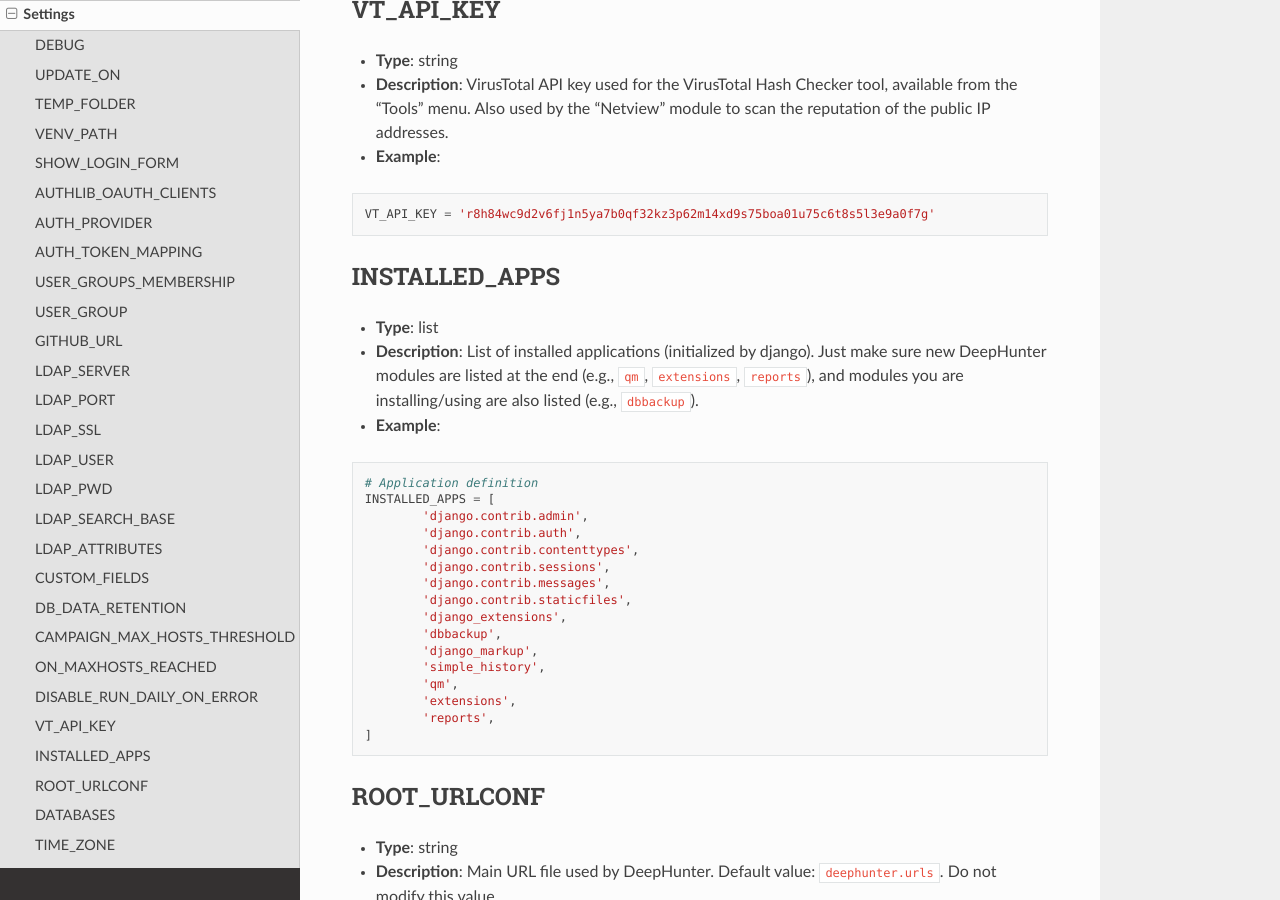
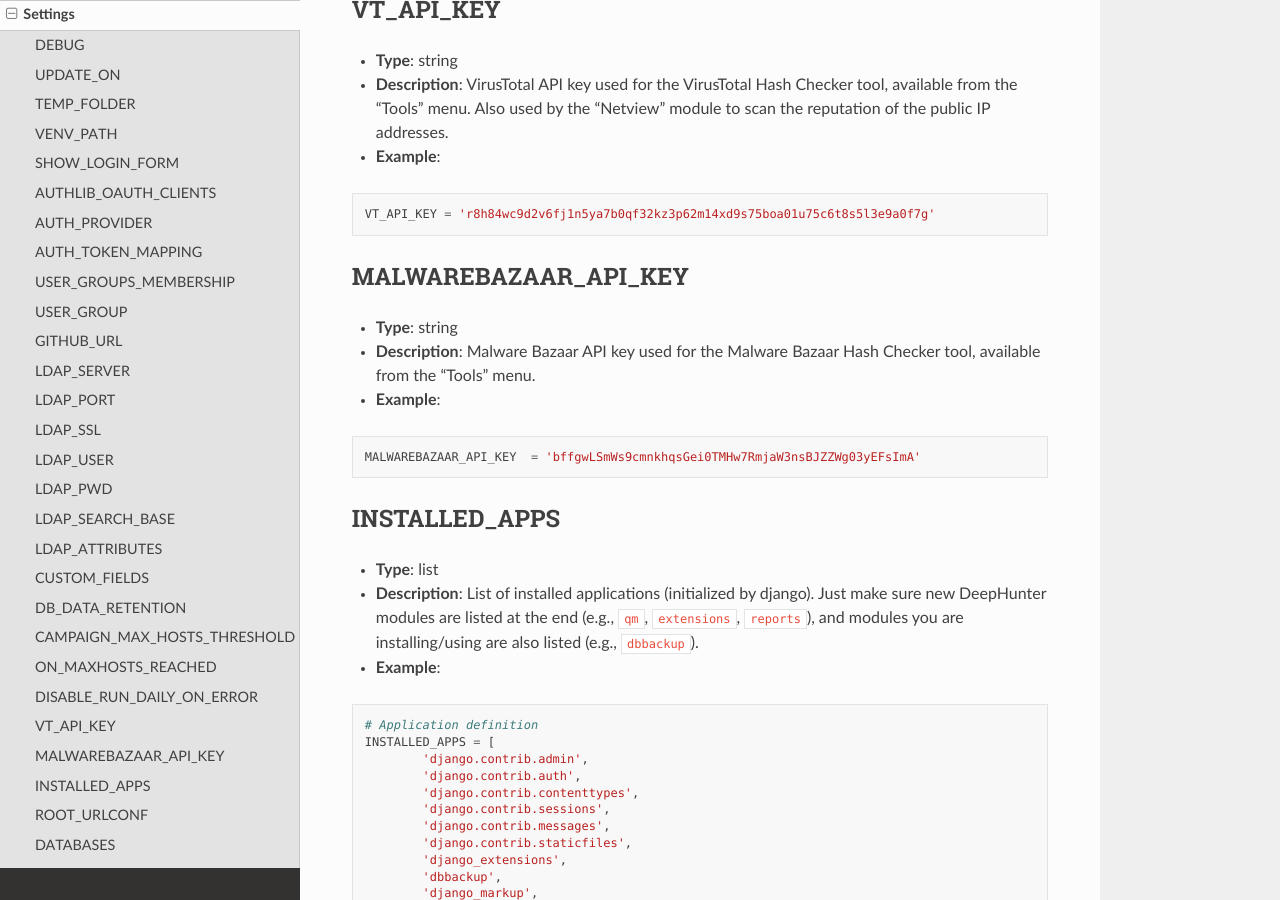
Before and after one commit to wikijm/deephunter, a Sphinx documentation site: the page built from docs/settings.rst, in a window 1280 px wide and 900 px high, scrolled down 7394 px. Built offline with Sphinx 7.4.7 and the Read the Docs theme 3.1.0, drawn with Linux system fonts in a browser that asks for light colours.

Commit message:
updated doc

```diff
--- a/docs/settings.rst
+++ b/docs/settings.rst
@@ -300,6 +300,17 @@ VT_API_KEY
 
 	VT_API_KEY = 'r8h84wc9d2v6fj1n5ya7b0qf32kz3p62m14xd9s75boa01u75c6t8s5l3e9a0f7g'
 
+
+MALWAREBAZAAR_API_KEY
+*********************
+- **Type**: string
+- **Description**: Malware Bazaar API key used for the Malware Bazaar Hash Checker tool, available from the "Tools" menu.
+- **Example**:
+
+.. code-block:: python
+
+	MALWAREBAZAAR_API_KEY  = 'bffgwLSmWs9cmnkhqsGei0TMHw7RmjaW3nsBJZZWg03yEFsImA'
+
 INSTALLED_APPS
 **************
 - **Type**: list
--- a/static/commit_id.txt
+++ b/static/commit_id.txt
@@ -1 +1 @@
-fd405e0a137bf8fa1bf9dc0b1c6539f81192dd14
+40d754f053c66418a4d00627dc53cb9326dd27ae
```
